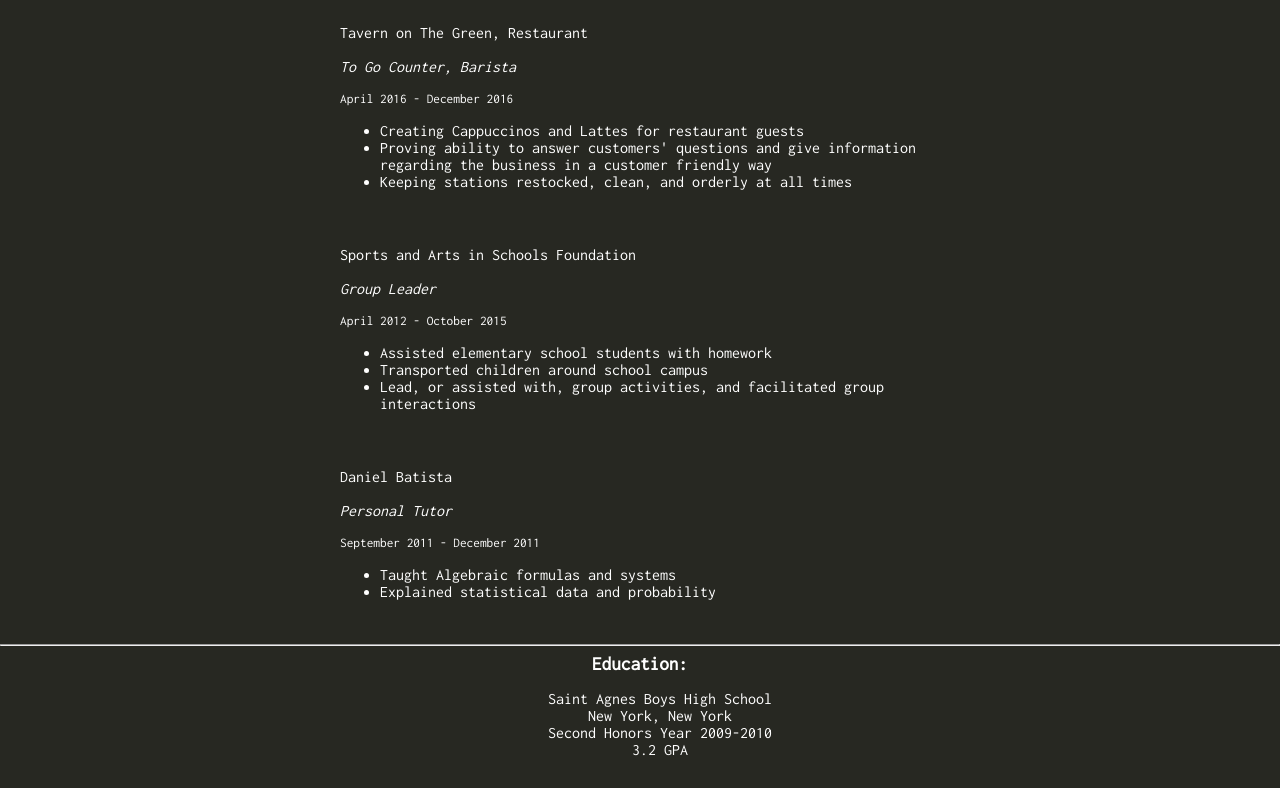
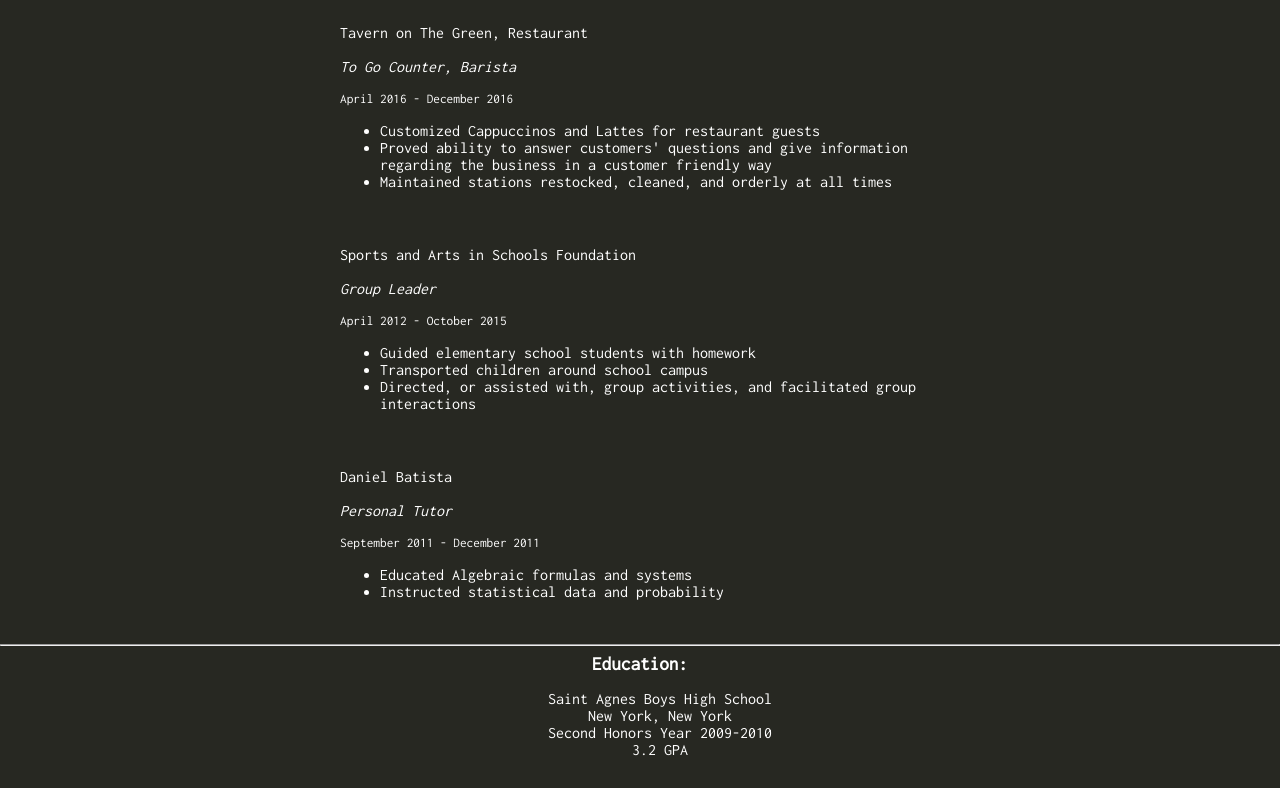
Before and after one commit to BrianCarela/pages-unit-1.5-master2, a plain HTML site: page Resume.html in a window 1280 px wide. Shown: the part 439-1227 px from the top of the page. Drawn offline with Linux system fonts and the light colour scheme.

Commit message:
resume updates
dfgsdfg

```diff
--- a/Resume.html
+++ b/Resume.html
@@ -31,9 +31,9 @@
 			<br>
 			<div class="workdates">April 2016 - December 2016</div>
 			<ul>
-				<li>Creating Cappuccinos and Lattes for restaurant guests</li>
-				<li>Proving ability to answer customers' questions and give information regarding the business in a customer friendly way</li>
-				<li>Keeping stations restocked, clean, and orderly at all times</li>
+				<li>Customized Cappuccinos and Lattes for restaurant guests</li>
+				<li>Proved ability to answer customers' questions and give information regarding the business in a customer friendly way</li>
+				<li>Maintained stations restocked, cleaned, and orderly at all times</li>
 			</ul></article>
 			<article>Sports and Arts in Schools Foundation
 				<br><br>
@@ -41,9 +41,9 @@
 				<br>
 			<div class="workdates">April 2012 - October 2015</div>
 			<ul>
-				<li>Assisted elementary school students with homework</li>
+				<li>Guided elementary school students with homework</li>
 				<li>Transported children around school campus</li>
-				<li>Lead, or assisted with, group activities, and facilitated group interactions</li>
+				<li>Directed, or assisted with, group activities, and facilitated group interactions</li>
 			</ul></article>
 			<article>Daniel Batista
 				<br><br>
@@ -51,8 +51,8 @@
 				<br>
 			<div class="workdates">September 2011 - December 2011</div>
 			<ul>
-				<li>Taught Algebraic formulas and systems</li>
-				<li>Explained statistical data and probability</li>
+				<li>Educated Algebraic formulas and systems</li>
+				<li>Instructed statistical data and probability</li>
 			</ul></article>
 				<hr>
 			<div id="resume"><div class="restitle">Education:</div>
```
